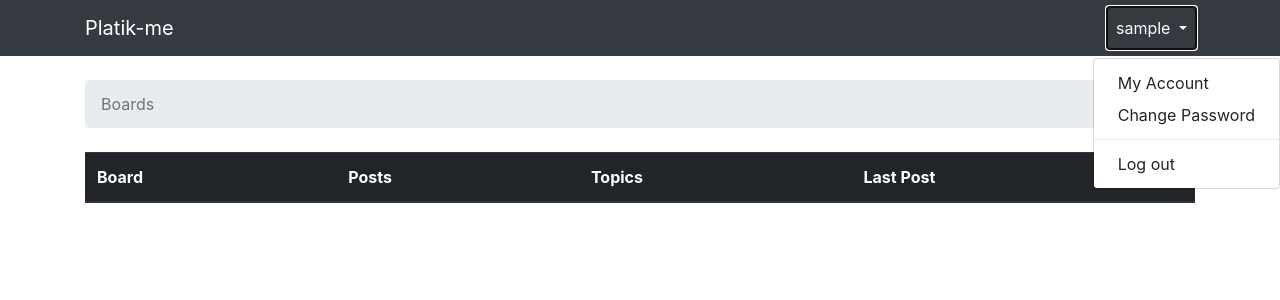
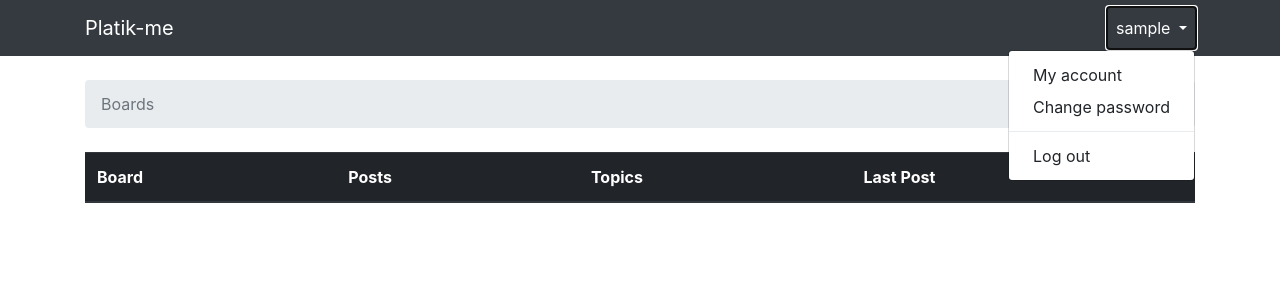
Before and after one commit to Cuahutli/platikme, a Django app: page / in a window 1280 px wide, after a click that opens the changed part. Shown: the top 300 px of the page. Run offline with Django 3.2, Linux system fonts and the light colour scheme; the visitor is signed in with stand-in values (Sample User, id 1); data that the repository does not hold is empty; some libraries are stand-ins or nearby versions; some web fonts are replaced.

Commit message:
agregando links al menu del usuario

```diff
--- a/src/templates/base.html
+++ b/src/templates/base.html
@@ -29,15 +29,15 @@
 
                 {% if user.is_authenticated %}
                 <ul class="navbar-nav ml-auto">
-                    <li class="nav-item">
-                        <a href="#" class="nav-link dropdown-toggle" id="userMenu" data-toggle="dropdown" aria-haspopup="true" aria-expanded="false">
+                  <li class="nav-item dropdown">
+                    <a class="nav-link dropdown-toggle" href="#" id="userMenu" data-toggle="dropdown" aria-haspopup="true" aria-expanded="false">
                       {{ user.username }}
                     </a>
                     <div class="dropdown-menu dropdown-menu-right" aria-labelledby="userMenu">
-                            <a href="#" class="dropdown-item">My Account</a>
-                            <a href="#" class="dropdown-item">Change Password</a>
+                      <a class="dropdown-item" href="{% url 'my_account' %}">My account</a>
+                      <a class="dropdown-item" href="{% url 'password_change' %}">Change password</a>
                       <div class="dropdown-divider"></div>
-                            <a href="{% url 'logout' %}" class="dropdown-item">Log out</a>
+                      <a class="dropdown-item" href="{% url 'logout' %}">Log out</a>
                     </div>
                   </li>
                 </ul>
```
Lines whose indentation alone changed are shown as unchanged.
